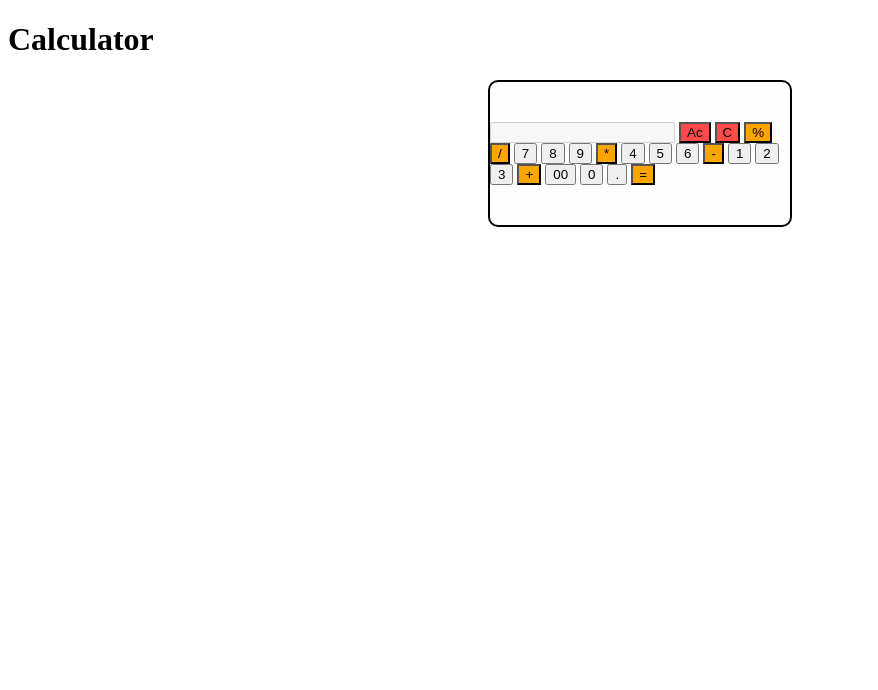
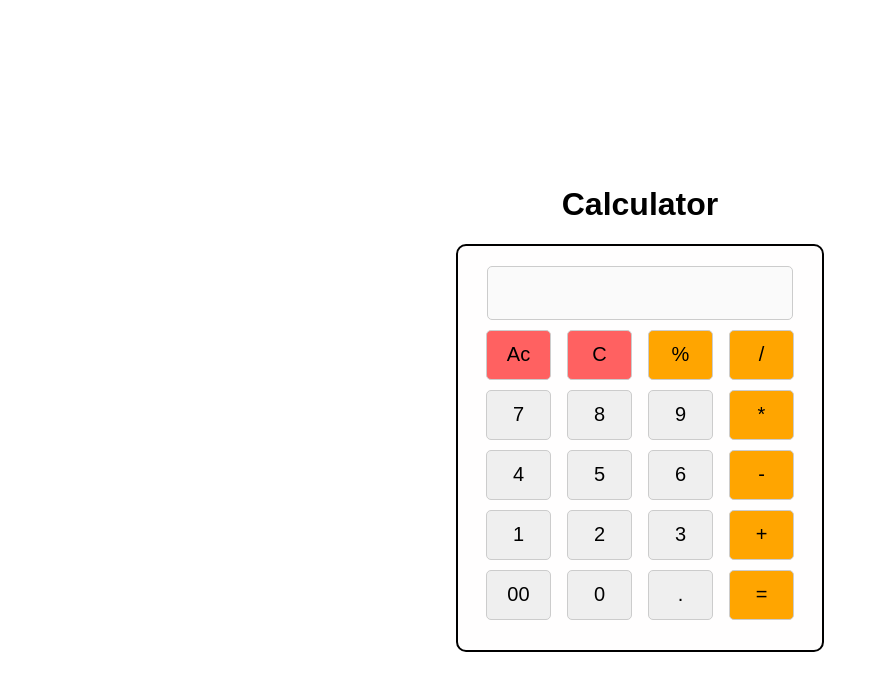
Before and after one commit to AnaMariaDraganuta/Calculator, a plain HTML site: page index.html in a window 1280 px wide. Shown: the whole page, without its empty margins (0-878 px from the left). Drawn offline with Linux system fonts and the light colour scheme.

Commit message:
Added CSS

```diff
--- a/index.html
+++ b/index.html
@@ -3,37 +3,49 @@
 <head>
     <meta charset="UTF-8">
     <meta name="viewport" content="width=device-width, initial-scale=1.0">
-    <title>Calculator </title>
+    <title>Calculator</title>
     <link rel="stylesheet" href="style.css">
     <script src="main.js" defer></script>
 </head>
 <body>
-    <h1>Calculator </h1>
+    <div class="background">
+
+    <h1>Calculator</h1>
 
     <div class="calculator">
         <input type="text" id="result" disabled>
+        <div class="row">
             <button class="red" onclick="clearResult()">Ac</button>
             <button class="red" onclick="clearResult()">C</button>
             <button class="orange" onclick="getResult('%')">%</button>
             <button class="orange" onclick="getResult('/')">/</button>
+        </div>
+        <div class="row">
             <button onclick="getResult('7')">7</button>
             <button onclick="getResult('8')">8</button>
             <button onclick="getResult('9')">9</button>
             <button class="orange" onclick="getResult('*')">*</button>
+        </div>
+        <div class="row">
             <button onclick="getResult('4')">4</button>
             <button onclick="getResult('5')">5</button>
             <button onclick="getResult('6')">6</button>
             <button class="orange" onclick="getResult('-')">-</button>
+        </div>
+        <div class="row">
             <button onclick="getResult('1')">1</button>
             <button onclick="getResult('2')">2</button>
             <button onclick="getResult('3')">3</button>
             <button class="orange" onclick="getResult('+')">+</button>
+        </div>
+        <div class="row">
             <button onclick="getResult('00')">00</button>
             <button onclick="getResult('0')">0</button>
             <button onclick="getResult('.')">.</button>
             <button class="orange" onclick="getResult('=')">=</button>
         </div>
+    </div>
 
-
+</div>
 </body>
 </html>
--- a/style.css
+++ b/style.css
@@ -1,24 +1,67 @@
+.background {
+  font-family: Arial, sans-serif;
+  display: flex;
+  justify-content: center;
+  align-items: center;
+  height: 100vh;
+  margin: 0;
+  flex-direction: column;
+}
+
 .calculator {
-  width: 300px;
-  margin: 0 auto;
   background-color: #fffefe;
-  padding: 40px 0;
+  padding: 20px;
   border-radius: 10px;
   border: 2px solid;
+  display: flex;
+  flex-direction: column;
+  align-items: center;
+}
+
+#result {
+  width: 90%;
+  height: 50px;
+  font-size: 24px;
+  border-radius: 5px;
+  margin-bottom: 10px;
+  text-align: right;
+  padding-right: 10px;
+  border: 1px solid #ccc;
+}
+
+.row {
+  display: flex;
+  width: 100%;
+  justify-content: space-around;
+  margin-bottom: 10px;
+}
+
+button {
+  width: 20%;
+  height: 50px;
+  font-size: 20px;
+  border-radius: 5px;
+  cursor: pointer;
+  border: 1px solid #ccc;
+  transition: background-color 0.3s ease;
+}
+
+button:hover {
+  background-color: #868080;
 }
 
 .red {
-  background-color: #ff4a4a;
+  background-color: rgba(255, 0, 0, 0.616);
+}
+
+.red:hover {
+  background-color: red;
 }
 
 .orange {
   background-color: orange;
 }
 
-.input-text{
-    width: 50%;
-    height: 50px;
-    font-size: 40px;
-    border-radius: 10px;
-    margin-bottom: 10px;
-  }
+.orange:hover {
+  background-color: orangered;
+}
```
Lines whose indentation alone changed are shown as unchanged.
